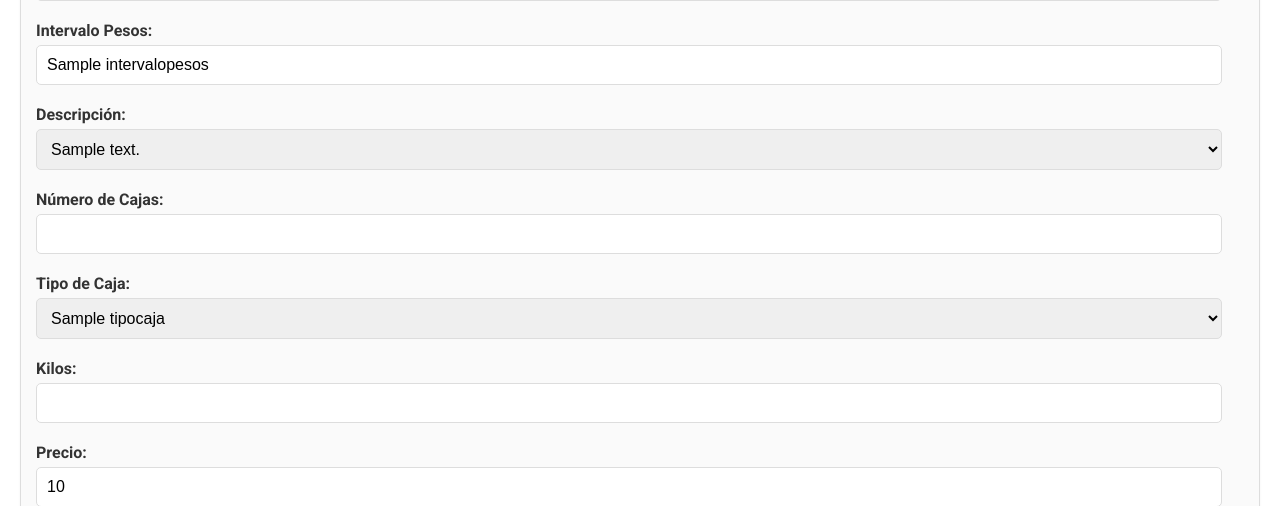
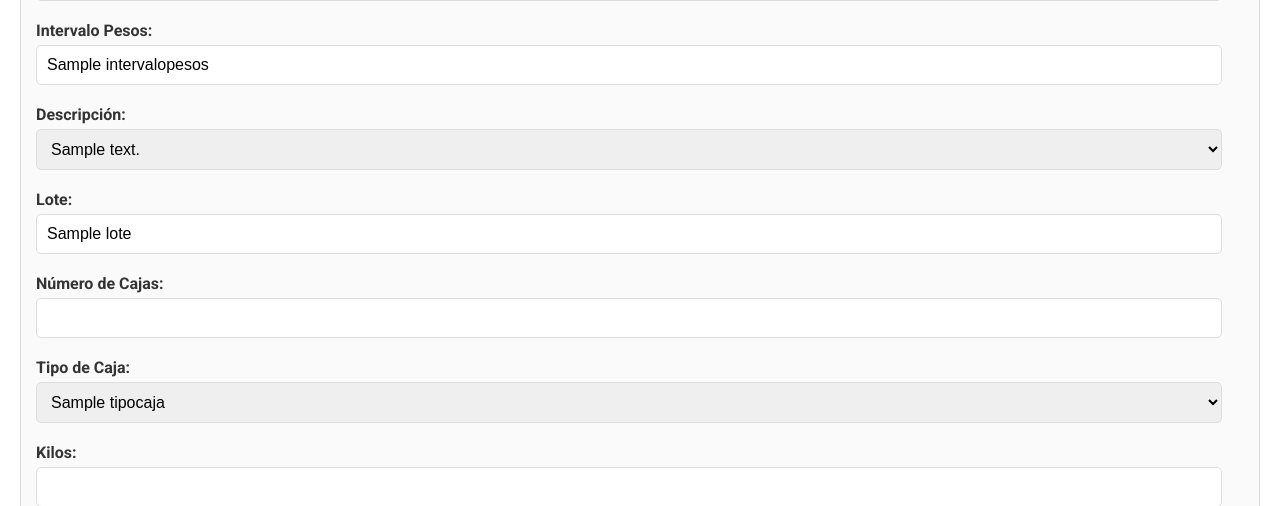
Before and after one commit to davidlopezcasas/myapp, a Flask app: template templates/edit_albaran.html in a window 1280 px wide. Shown: the part 490-996 px from the top of the page. Run offline with Flask 3, Linux system fonts and the light colour scheme; the template is opened without the code that fills it: most values are stand-ins (such as "Sample title", 1, 10 or a date in 2020).

Commit message:
insertar lote

```diff
--- a/app.py
+++ b/app.py
@@ -76,15 +76,16 @@ def create_albaran():
                 preciocompra = request.form.getlist('preciocompra[]')
                 porteskg = request.form.getlist('porteskg[]')
                 beneficiokg = request.form.getlist('beneficiokg[]')
+                lote = request.form.getlist('lote[]')
 
                 for i in range(len(nombreproducto)):
                     linea_id = i + 1  # Suponiendo que cada nueva línea se asigna de manera secuencial
                     cursor.execute(
                         """INSERT INTO lineas_producto (albaran_id, linea_id, nombreproducto, intervalopesos, descripcion,
-                        numerocajas, tipocaja, kilos, precio, preciocompra, porteskg, beneficiokg)
-                        VALUES (%s, %s, %s, %s, %s, %s, %s, %s, %s, %s, %s, %s)""",
+                        numerocajas, tipocaja, kilos, precio, preciocompra, porteskg, beneficiokg, lote)
+                        VALUES (%s, %s, %s, %s, %s, %s, %s, %s, %s, %s, %s, %s, %s)""",
                         (albaran_id, linea_id, nombreproducto[i], intervalopesos[i], descripcion[i],
-                         numerocajas[i], tipocaja[i], kilos[i], precio[i], preciocompra[i], porteskg[i], beneficiokg[i])
+                         numerocajas[i], tipocaja[i], kilos[i], precio[i], preciocompra[i], porteskg[i], beneficiokg[i], lote[i])
                     )
 
                     # Insertar etiquetas asociadas a cada línea de producto
@@ -151,15 +152,16 @@ def edit_albaran(albaran_id):
                 preciocompra = request.form.getlist('preciocompra[]')
                 porteskg = request.form.getlist('porteskg[]')
                 beneficiokg = request.form.getlist('beneficiokg[]')
+                lote = request.form.getlist('lote[]')
 
                 for i in range(len(nombreproducto)):
                     linea_id = i + 1
                     cursor.execute(
                         """INSERT INTO lineas_producto (albaran_id, linea_id, nombreproducto, intervalopesos, descripcion,
-                        numerocajas, tipocaja, kilos, precio, preciocompra, porteskg, beneficiokg)
-                        VALUES (%s, %s, %s, %s, %s, %s, %s, %s, %s, %s, %s, %s)""",
+                        numerocajas, tipocaja, kilos, precio, preciocompra, porteskg, beneficiokg, lote)
+                        VALUES (%s, %s, %s, %s, %s, %s, %s, %s, %s, %s, %s, %s. %s)""",
                         (albaran_id, linea_id, nombreproducto[i], intervalopesos[i], descripcion[i],
-                         numerocajas[i], tipocaja[i], kilos[i], precio[i], preciocompra[i], porteskg[i], beneficiokg[i])
+                         numerocajas[i], tipocaja[i], kilos[i], precio[i], preciocompra[i], porteskg[i], beneficiokg[i], lote[i])
                     )
 
                     # Insertar etiquetas asociadas a cada línea de producto
--- a/templates/create_albaran.html
+++ b/templates/create_albaran.html
@@ -39,6 +39,9 @@
                     <option value="{{ desc.descripcion }}">{{ desc.descripcion }}</option>
                     {% endfor %}
                 </select><br>
+
+                <label for="lote">Lote:</label>
+                <input type="text" id="lote" name="lote[]"><br>
 
                 <label for="numerocajas">Número de Cajas:</label>
                 <input type="number" id="numerocajas" name="numerocajas[]"><br>
--- a/templates/edit_albaran.html
+++ b/templates/edit_albaran.html
@@ -36,6 +36,9 @@
                     <option value="{{ desc.descripcion }}" {% if desc.descripcion == linea.descripcion %}selected{% endif %}>{{ desc.descripcion }}</option>
                     {% endfor %}
                 </select><br>
+
+                <label for="lote">Lote:</label>
+                <input type="text" id="lote" name="lote[]" value="{{ linea.lote }}"><br>
 
                 <label for="numerocajas">Número de Cajas:</label>
                 <input type="number" id="numerocajas" name="numerocajas[]" value="{{ linea.numerocajas }}"><br>
--- a/templates/view_albaran.html
+++ b/templates/view_albaran.html
@@ -5,6 +5,7 @@
     <h2>Detalles del Albarán</h2>
     <p><strong>Número de Albarán:</strong> {{ albaran.albaran_id }}</p>
     <p><strong>Cliente:</strong> {{ cliente.nombre }}</p>
+    <p><strong>Fecha:</strong> {{ albaran.fecha }}</p>
     <p><strong>Portes Totales:</strong> {{ albaran.portestotales }}</p>
     <h3>Líneas de Producto</h3>
     {% for linea in lineas_producto %}
```
